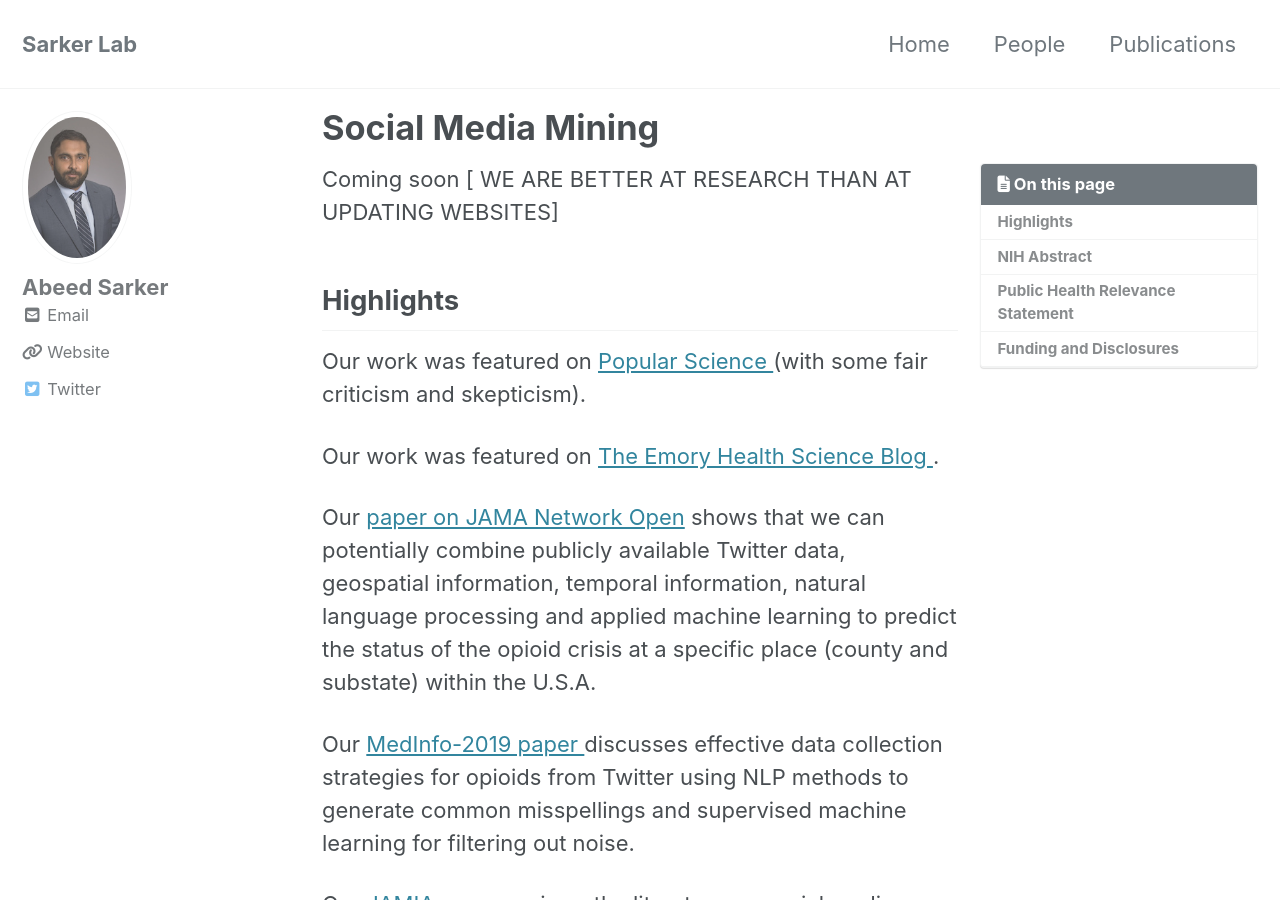
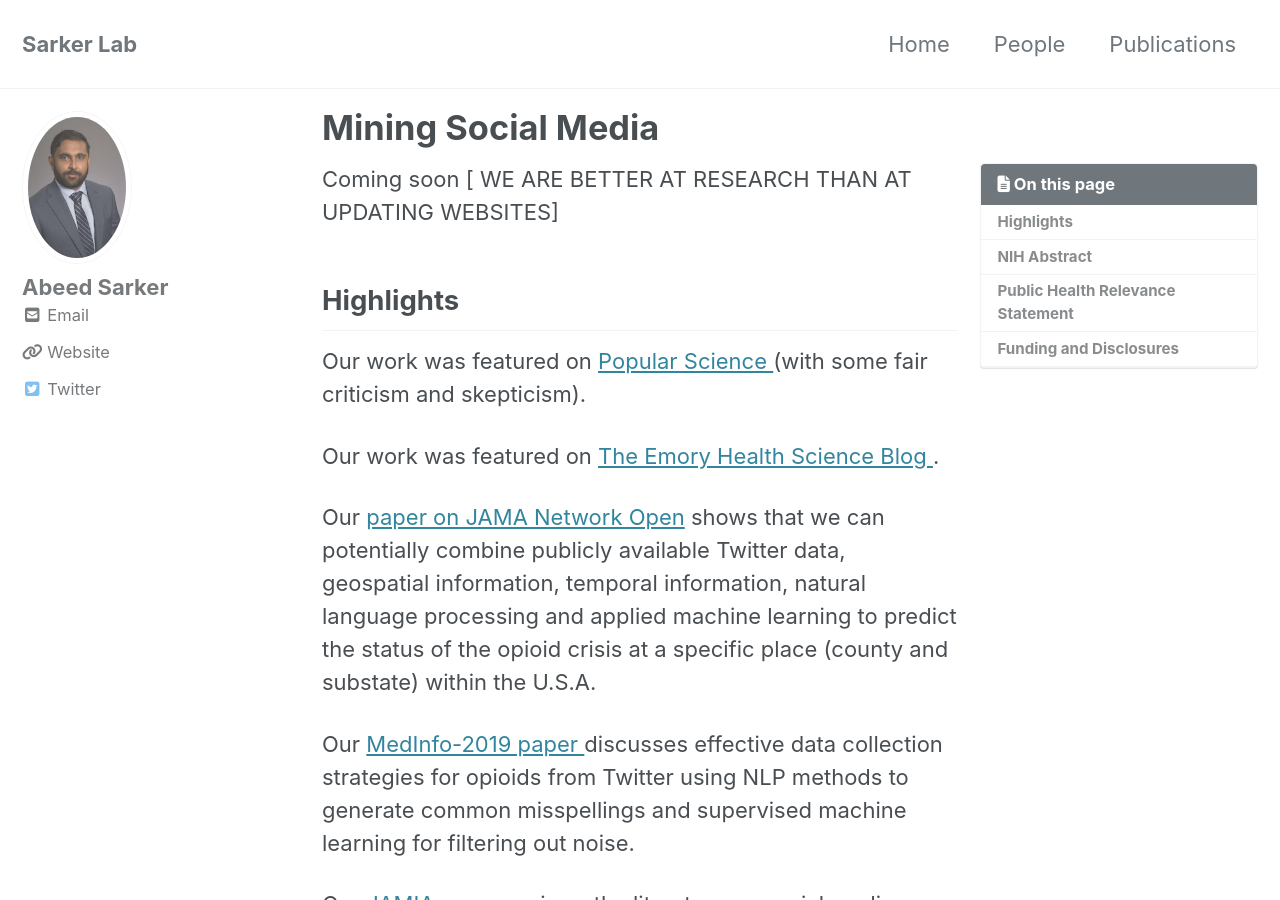
Before and after one commit to sarkerlab/Website, a Jekyll site: the page built from _pages/smm.md, in a window 1280 px wide and 900 px high. Built offline with Jekyll 4.4.1, drawn with Linux system fonts in a browser that asks for light colours; cached includes are drawn as plain includes; nearby versions of some CDN libraries.

Commit message:
Update smm.md

```diff
--- a/_pages/smm.md
+++ b/_pages/smm.md
@@ -1,6 +1,6 @@
 ---
 permalink: /smm/
-title: "Social Media Mining"
+title: "Mining Social Media"
 excerpt: "flexible two-column Jekyll theme."
 layouts_gallery:
   - url: /assets/images/mm-layout-splash.png
```
